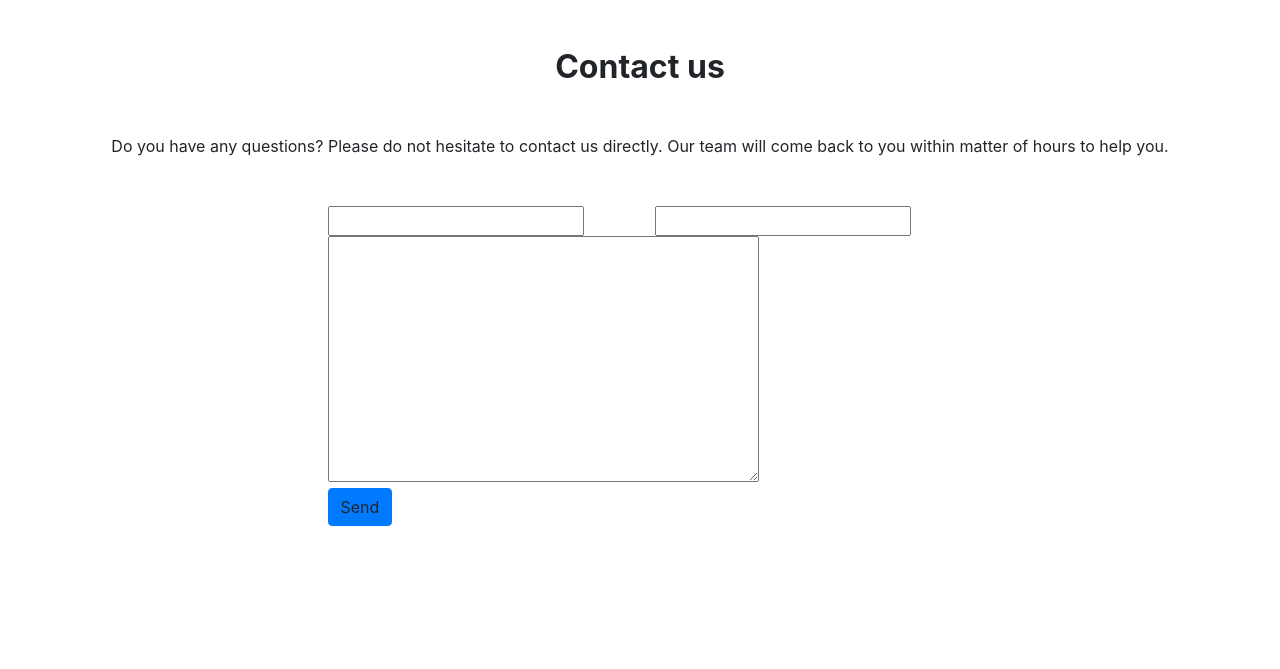
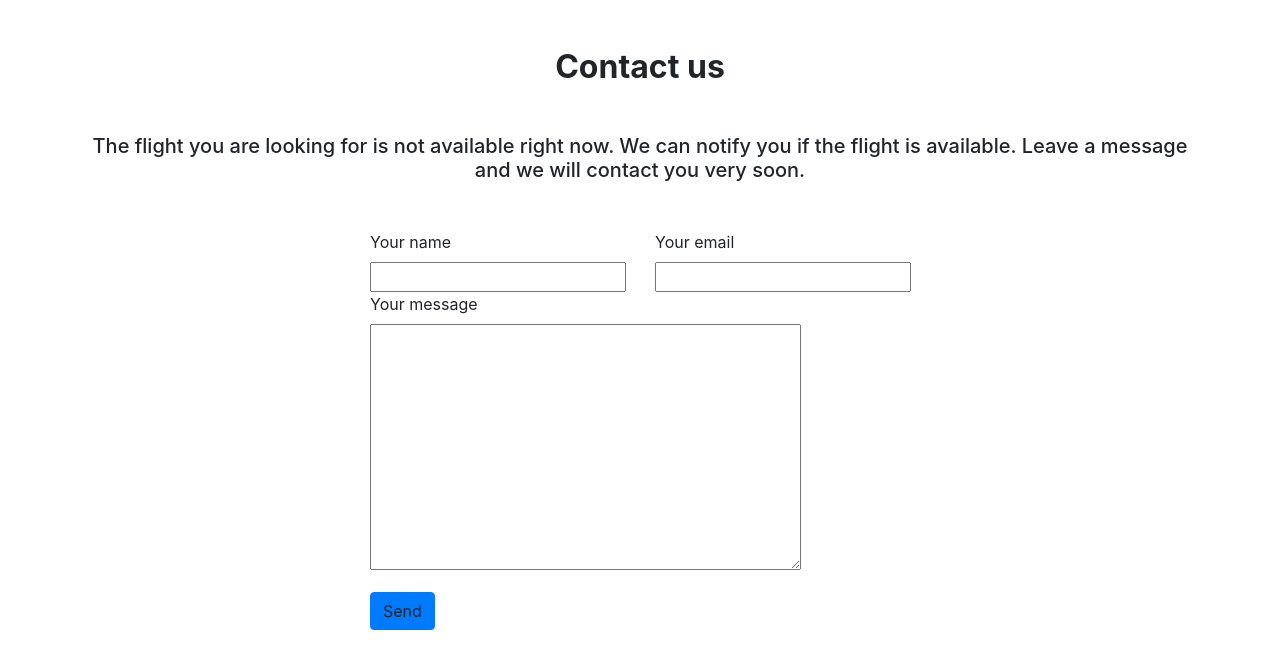
Before and after one commit to Alexmhack/django_ajax, a Django app: page /contact/ in a window 1280 px wide. Shown: the top 669 px of the page. Run offline with Django 3.2, Linux system fonts and the light colour scheme; parts of the project's set-up code (start-up, migrations or seed data) failed here and were passed over; some libraries are stand-ins or nearby versions.

Commit message:
make our form look better

```diff
--- a/templates/contact/contact_form.html
+++ b/templates/contact/contact_form.html
@@ -1,47 +1,47 @@
 {% extends "base.html" %}
 
 {% block title %}
-	Contact Us
+	Contact
 {% endblock title %}
 
 {% block content %}
 
     <!--Section: Contact v.2-->
-	<section class="section">
+    <section class="section container">
 
         <!--Section heading-->
         <h2 class="h1-responsive font-weight-bold text-center my-5">Contact us</h2>
         <!--Section description-->
-	    <p class="text-center w-responsive mx-auto mb-5">Do you have any questions? Please do not hesitate to contact us directly. Our team will come back to you within
-	        matter of hours to help you.</p>
+        <h5 class="text-center w-responsive mx-auto mb-5">The flight you are looking for is not available right now. We can notify you if the flight is available. Leave a message and we will contact you very soon.</h5>
 
         <div class="row">
-
-	    	<!-- grid column -->
-	    	<div class="col-md-3"></div>
-	    	<!-- grid column -->
+            <!--Grid column-->
+            <div class="col-md-3 text-center">
+            </div>
+            <!--Grid column-->
 
             <!--Grid column-->
             <div class="col-md-6 mb-md-0 mb-5">
                 <form id="contact-form" name="contact-form" method="POST">
+                    {% csrf_token %}
 
                     <!--Grid row-->
                     <div class="row">
 
                         <!--Grid column-->
                         <div class="col-md-6">
-	                        <div class="md-form mb-0">{{ form.name }}
-	                            <!-- <input type="text" id="name" name="name" class="form-control"> -->
-	                            <label for="name" class="">{{ form.label_tag }}</label>
+                            <label for="email" class="">Your name</label>
+                            <div class="md-form mb-0">
+                                {{ form.name }}
                             </div>
                         </div>
                         <!--Grid column-->
 
                         <!--Grid column-->
                         <div class="col-md-6">
-	                            <!-- <input type="text" id="email" name="email" class="form-control"> -->
-	                        	<div class="md-form mb-0">{{ form.email }}
-	                            <label for="email" class="">{{ form.label_tag }}</label>
+                            <label for="email" class="">Your email</label>
+                            <div class="md-form mb-0">
+                                {{ form.email }}
                             </div>
                         </div>
                         <!--Grid column-->
@@ -51,14 +51,13 @@
 
                     <!--Grid row-->
                     <div class="row">
-
-	                    <!--Grid column-->
                         <div class="col-md-12">
-
-	                        <div class="md-form">{{ form.message }}
-	                            <label for="message">{{ form.label_tag }}</label>
+                            <label for="email" class="">Your message</label>
+                            <div class="md-form mb-0">
+                                <div id="message" class="md-textarea mb-3">
+                                    {{ form.message }}
                                 </div>
-
+                            </div>
                         </div>
                     </div>
                     <!--Grid row-->
@@ -66,7 +65,7 @@
                 </form>
 
                 <div class="text-center text-md-left">
-	                <a class="btn btn-primary" onclick="document.getElementById('contact-form').submit();">Send</a>
+                    <a class="btn btn-primary" onclick="">Send</a>
                 </div>
                 <div class="status"></div>
             </div>
@@ -75,11 +74,10 @@
             <!--Grid column-->
             <div class="col-md-3 text-center">
             </div>
-	        <!-- grid column -->
+            <!--Grid column-->
 
         </div>
 
     </section>
     <!--Section: Contact v.2-->
-
 {% endblock content %}
```
Lines whose indentation alone changed are shown as unchanged.
